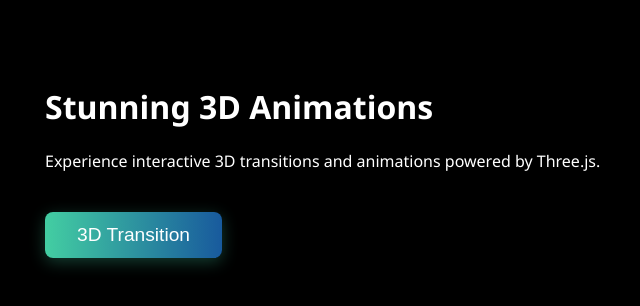
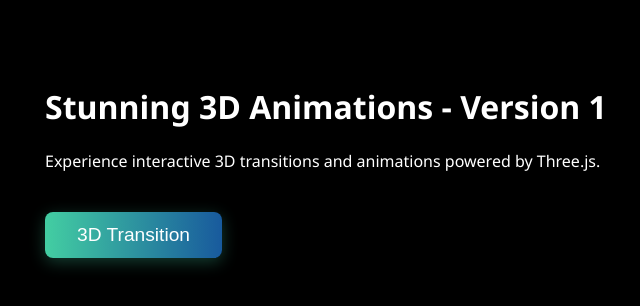
Before and after one commit to BhaktaBhusanDas/SolarSystemPage, a plain HTML site: page index.html in a window 1280 px wide. Shown: the whole page, without its empty margins (31-671 px from the left). Drawn offline with nearby package versions, Linux system fonts and the light colour scheme.

Commit message:
Changed the version to 1.

```diff
--- a/index.html
+++ b/index.html
@@ -57,7 +57,7 @@
 <body>
     <div id="container"></div>
     <div class="overlay">
-        <h1>Stunning 3D Animations</h1>
+        <h1>Stunning 3D Animations - Version 1</h1>
         <p>Experience interactive 3D transitions and animations powered by Three.js.</p>
         <button class="btn-3d" id="transitionBtn">3D Transition</button>
     </div>
```
